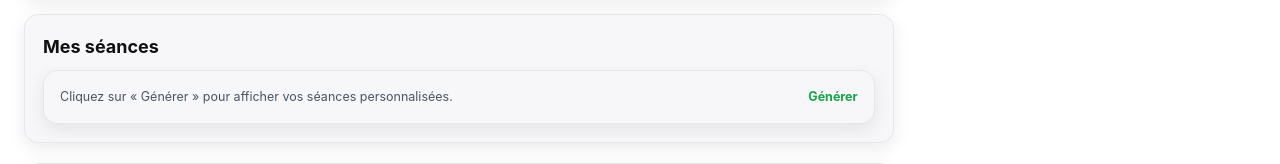
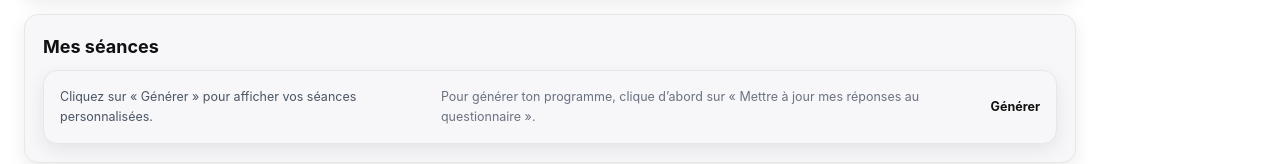
Before and after one commit to lebasquelyza/appli-files, a Next.js app in the folder apps/web/: page /dashboard/profile in a window 1280 px wide. Shown: the part 381-545 px from the top of the page. Built offline with nearby package versions, Linux system fonts and the light colour scheme; no server answers.

Commit message:
Update ProfileClient.tsx

```diff
--- a/apps/web/app/dashboard/profile/ProfileClient.tsx
+++ b/apps/web/app/dashboard/profile/ProfileClient.tsx
@@ -115,6 +115,8 @@ export default function ProfileClient(props: Props) {
 
   const showPlaceholders = !forceBlank;
   const p = (profile ?? {}) as Partial<ProfileT>;
+
+  const mustUpdateQuestionnaire = forceBlank || !debugInfo.sheetHit;
 
   const clientPrenom =
     typeof p?.prenom === "string" && p.prenom && !/\d/.test(p.prenom)
@@ -478,6 +480,34 @@ export default function ProfileClient(props: Props) {
                 "Files te prépare ton programme. Clique sur « Générer » pour l’afficher."
               )}
             </div>
+
+            {mustUpdateQuestionnaire ? (
+              <div
+                className="text-sm"
+                style={{ display: "flex", gap: 12, alignItems: "center" }}
+              >
+                <span style={{ color: "#6b7280" }}>
+                  {tf(
+                    "settings.profile.sessions.generateCard.disabledNeedQuestionnaire",
+                    "Pour générer ton programme, clique d’abord sur « Mettre à jour mes réponses au questionnaire »."
+                  )}
+                </span>
+
+                <span
+                  aria-disabled="true"
+                  className="inline-flex items-center rounded-md border border-neutral-300 bg-neutral-100 px-4 py-2 text-sm font-semibold text-neutral-400"
+                  title={tf(
+                    "settings.profile.sessions.generateCard.disabledTitle",
+                    "Complète le questionnaire avant de générer"
+                  )}
+                >
+                  {tf(
+                    "settings.profile.sessions.generateCard.button",
+                    "→ Générer mon programme"
+                  )}
+                </span>
+              </div>
+            ) : (
               <a
                 href={hrefGenerate}
                 className="inline-flex items-center rounded-md border border-neutral-900 bg-neutral-900 px-4 py-2 text-sm font-semibold text-white"
@@ -491,6 +521,7 @@ export default function ProfileClient(props: Props) {
                   "→ Générer mon programme"
                 )}
               </a>
+            )}
           </div>
         )}
 
```
Lines whose indentation alone changed are shown as unchanged.
